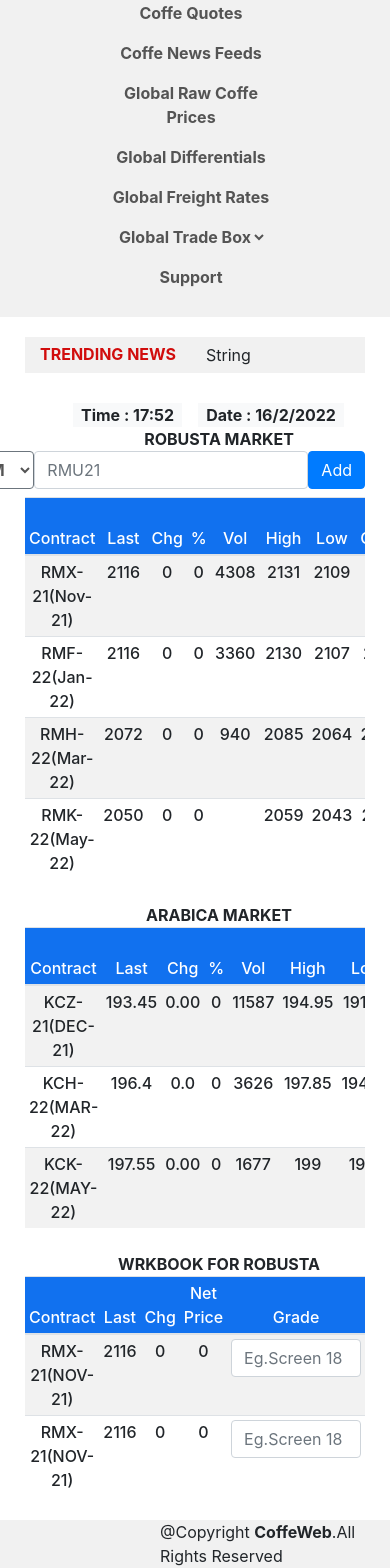
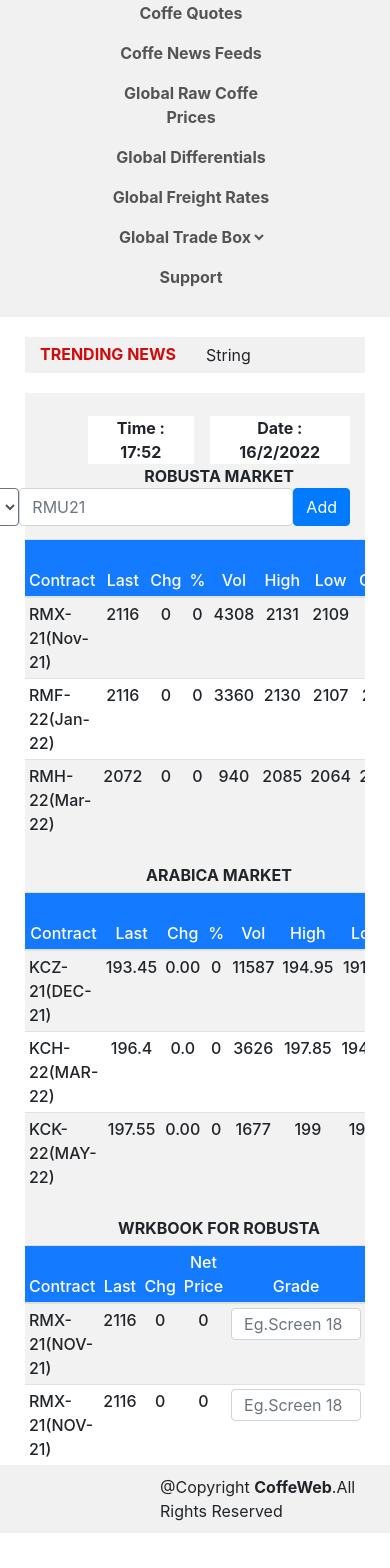
Before and after one commit to Bhaskarbabu1002/Coffe_Dashboard, a React (Create React App) app: page / in a window 390 px wide. Shown: the part 252-1820 px from the top of the page. After the commit the page ends 1785 px from the top, so only its background shows below. Built offline with nearby package versions, Linux system fonts and the light colour scheme.

Commit message:
White Space Removed in table

```diff
--- a/src/App.css
+++ b/src/App.css
@@ -2,7 +2,7 @@
   text-align: center;
 }
 
-.App-logo {
+/* .App-logo {
   height: 40vmin;
   pointer-events: none;
 }
@@ -35,10 +35,10 @@
   to {
     transform: rotate(360deg);
   }
-}
+} */
 
 .table thead th {
-  background-color: #1171ef;
+  background-color: #147aff;
 }
 /* .header {
   background: linear-gradient(87deg, #11cdef 0, #1171ef 100%) !important;
@@ -50,12 +50,19 @@
 a {
   color: #fff;
 }
+.table {
+  margin-bottom: 0rem !important;
+}
 .table td, th {
   padding: 0.25rem !important;
   vertical-align: top;
   border-top: 1px solid #dee2e6;
   font-weight: 500;
+
 }
+/* .table td {
+  text-align: left !important;
+} */
 .form-control {
   display: block;
   width: auto !important;
@@ -74,11 +81,24 @@ a {
 .work-forms {
   width: 130px !important;
   padding: 0rem 0.75rem !important;
+  height: 32px !important;
 }
 .table-card {
   margin-left: 25px;
   margin-right: 25px;
 }
+.table-card .row {
+  margin-right: 0rem;
+  margin-left: 0rem;
+}
 select:focus{
 outline: unset;
 }
+.heading {
+  background-color: rgba(0,0,0,.05);
+  padding: 23px 0px 5px;
+}
+.contract {
+  text-align: left !important;
+
+}
--- a/src/App.js
+++ b/src/App.js
@@ -30,21 +30,21 @@ function App() {
             <div className="">
             <div className="table-card ">
               {/* <div className="d-flex"> */}
-  <div class="row">
+  <div class="row heading">
     <div class="col-sm">
     <div className="d-flex ml-5">
-                  <div>  <p className="mb-0 bg-light px-2 font-weight-bold">Time : {`${date.getHours()}:${date.getMinutes()}`}</p></div>
-              <div>  <p className="mb-0 bg-light ml-3 px-2 font-weight-bold">Date : {`${date.getDate()}/${date.getMonth()+1}/${date.getFullYear()}`}</p></div>
+                  <div>  <p className="mb-0 bg-white px-2 font-weight-bold">Time : {`${date.getHours()}:${date.getMinutes()}`}</p></div>
+              <div>  <p className="mb-0 bg-white ml-3 px-2 font-weight-bold">Date : {`${date.getDate()}/${date.getMonth()+1}/${date.getFullYear()}`}</p></div>
                 </div>
     </div>
     <div class="col-sm">
-    <div className="heading text-center">
+    <div className=" text-center">
                   <p className="font-weight-bold pl-5 mb-0">ROBUSTA MARKET</p>
                 </div>
     </div>
     <div class="col-sm">
     <div className="d-flex justify-content-end">
-                <select className="form-control border border-secondary font-weight-bold">
+                <select className="form-control border border-secondary bg-white font-weight-bold">
          <option className="">RM</option>
          <option className="">RM</option>
          <option className="">RM</option>
@@ -62,7 +62,7 @@ function App() {
 
               {/* </div> */}
 
-      <div className="mb-2">
+      <div className="">
       <Table className="table table-striped align-items-center table-flush" responsive>
       <thead className=" font-weight-bold">
     <tr className="text-white">
@@ -136,7 +136,7 @@ function App() {
     // console.log("mP",item);
       return (
         <tr>
-        <td>{item.displayName}</td>
+        <td className="contract">{item.displayName}</td>
         <td>{item.last}</td>
         <td>{item.change}</td>
         <td>{item.percentage}</td>
@@ -156,7 +156,7 @@ function App() {
       )})}
   </tbody>
 </Table></div>
-<div className="mb-2">
+<div className="">
 <div className="heading text-center">
                   <p className="font-weight-bold pl-5 mb-0">ARABICA MARKET</p>
                 </div><Table className="table table-striped align-items-center table-flush" responsive>
@@ -182,7 +182,7 @@ function App() {
   </thead>
   <tbody>
     <tr>
-      <td>KCZ-21(DEC-21)</td>
+      <td className="contract">KCZ-21(DEC-21)</td>
       <td>193.45</td>
       <td>0.00</td>
       <td>0</td>
@@ -200,7 +200,7 @@ function App() {
       <td>10/07/2021</td>
     </tr>
     <tr>
-      <td>KCH-22(MAR-22)</td>
+      <td className="contract">KCH-22(MAR-22)</td>
       <td>196.4</td>
       <td>0.0</td>
       <td>0</td>
@@ -219,6 +219,24 @@ function App() {
 
     </tr>
     <tr>
+      <td className="contract">KCK-22(MAY-22)</td>
+      <td>197.55</td>
+      <td>0.00</td>
+      <td>0</td>
+      <td>1677</td>
+      <td>199</td>
+      <td>196.1</td>
+      <td>196.85</td>
+      <td>197.55</td>
+      <td>47220</td>
+      <td>0</td>
+      <td>0</td>
+      <td>0</td>
+      <td>0</td>
+      <td>10/07/2021</td>
+      <td>10/07/2021</td>
+    </tr>
+    {/* <tr>
       <td>KCK-22(MAY-22)</td>
       <td>197.55</td>
       <td>0.00</td>
@@ -236,9 +254,27 @@ function App() {
       <td>10/07/2021</td>
       <td>10/07/2021</td>
     </tr>
+    <tr>
+      <td>KCK-22(MAY-22)</td>
+      <td>197.55</td>
+      <td>0.00</td>
+      <td>0</td>
+      <td>1677</td>
+      <td>199</td>
+      <td>196.1</td>
+      <td>196.85</td>
+      <td>197.55</td>
+      <td>47220</td>
+      <td>0</td>
+      <td>0</td>
+      <td>0</td>
+      <td>0</td>
+      <td>10/07/2021</td>
+      <td>10/07/2021</td>
+    </tr> */}
   </tbody>
 </Table></div>
-<div className="mb-2">
+<div className="">
 <div className="heading text-center">
                   <p className="font-weight-bold pl-5 mb-0">WRKBOOK FOR ROBUSTA</p>
                 </div>
@@ -263,7 +299,7 @@ function App() {
   </thead>
   <tbody>
     <tr>
-      <td>RMX-21(NOV-21)</td>
+      <td className="contract">RMX-21(NOV-21)</td>
       <td>2116</td>
       <td>0</td>
       <td>0</td>
@@ -295,7 +331,7 @@ function App() {
       <td>0</td>
     </tr>
     <tr>
-      <td>RMX-21(NOV-21)</td>
+      <td className="contract">RMX-21(NOV-21)</td>
       <td>2116</td>
       <td>0</td>
       <td>0</td>
@@ -327,6 +363,7 @@ function App() {
       <td>0</td>
 
     </tr>
+
     {/* <tr>
       <th scope="row">3</th>
       <td>Larry</td>
--- a/src/components/Footer.css
+++ b/src/components/Footer.css
@@ -1,4 +1,6 @@
 .footer {
     background-color: #f1f1f1;
     padding-left: 10rem;
+    padding-top: 10px;
+    padding-bottom: 10px;
 }
--- a/src/components/PostHeader.css
+++ b/src/components/PostHeader.css
@@ -2,7 +2,7 @@
     background-color: #f1f1f1;
     display: flex;
     align-items: center;
-    margin-bottom: 30px;
+    margin-bottom: 20px;
     padding-left: 20rem;
     margin-left: 25px;
     margin-right: 25px;
@@ -20,7 +20,7 @@
         background-color: #f1f1f1;
         display: flex;
         align-items: center;
-        margin-bottom: 30px;
+        margin-bottom: 20px;
         padding-left: unset;
     }
 }
--- a/src/data.json
+++ b/src/data.json
@@ -109,45 +109,6 @@
        "change":0,
        "percentage":0,
        "firstNotice":null
-    },
-    {
-       "id":5,
-       "symbol":"RMK22",
-       "marketId":1659188259,
-       "serviceType":1,
-       "status":1,
-       "symbolExpiration":"2022-05-25T00:00:00",
-       "priceFormatDenominator":1,
-       "priceDenominator":1000000,
-       "quantityDenominator":1,
-       "transactionTime":"02:43",
-       "tradeDate":"2021-10-07T00:00:00",
-       "tradingStatus":"PreOpen",
-       "bidPrice":0,
-       "bidQuantity":0,
-       "offerPrice":0,
-       "offerQuantity":0,
-       "openPrice":2057,
-       "high":2059,
-       "low":2043,
-       "last":2050,
-       "flutter":{
-          "volume":118
-       },
-       "openInterest":3590,
-       "symbolStart":null,
-       "symbolEnd":null,
-       "isActive":true,
-       "symbolType":"ROBUSTA",
-       "displayOrder":5,
-       "apiKeyId":null,
-       "lastUpdatedDate":"2021-10-07T09:34:54.20",
-       "displayName":"RMK-22(May-22)",
-       "previous":2050,
-       "channelId":35,
-       "change":0,
-       "percentage":0,
-       "firstNotice":null
     }
 
  ]
```
